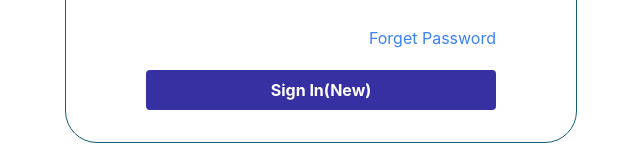
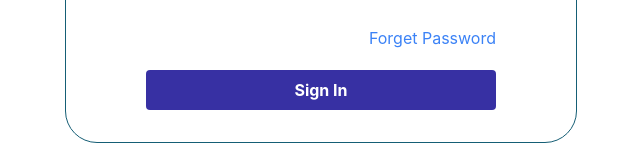
Before and after one commit to KalayuRedae2016/BanaPaymentVerficationSystem, a Vue app in the folder PaymentVerficationSystemFrontend/: page / in a window 1280 px wide. Shown: the part 417-577 px from the top of the page, without its empty margins (319-959 px from the left). Built offline with nearby package versions, Linux system fonts and the light colour scheme.

Commit message:
fropm tadiye

```diff
--- a/PaymentVerficationSystemFrontend/src/views/HomeView.vue
+++ b/PaymentVerficationSystemFrontend/src/views/HomeView.vue
@@ -65,7 +65,7 @@
             @click.prevent="login()"
             class="mt-5 w-full bg-indigo-800 hover:bg-blue-700 text-white font-bold py-2 px-4 rounded"
           >
-            Sign In(New)
+            Sign In
           </button>
         </form>
       </div>
```
